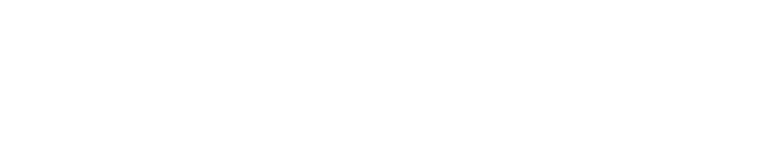
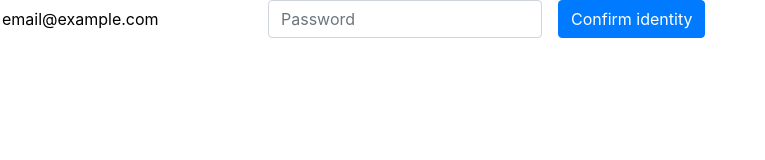
Before and after one commit to liz-barnes/sorting-hat, a plain HTML site: page index.html in a window 1280 px wide. Shown: the whole page, without its empty margins (0-765 px from the left). Drawn offline with nearby package versions, Linux system fonts and the light colour scheme.

Commit message:
add Bootstrap form

```diff
--- a/index.html
+++ b/index.html
@@ -8,9 +8,25 @@
     <link rel="stylesheet" href="main.css">
 </head>
 <body>
+    <!-- FORM START -->
+    <div class="form-container">
+        <form class="form-inline">
+            <div class="form-group mb-2">
+              <label for="staticEmail2" class="sr-only">Email</label>
+              <input type="text" readonly class="form-control-plaintext" id="staticEmail2" value="email@example.com">
+            </div>
+            <div class="form-group mx-sm-3 mb-2">
+              <label for="inputPassword2" class="sr-only">Password</label>
+              <input type="password" class="form-control" id="inputPassword2" placeholder="Password">
+            </div>
+            <button type="submit" class="btn btn-primary mb-2">Confirm identity</button>
+          </form>
+    </div>
+    <!-- FORM END -->
+
     <script src="https://code.jquery.com/jquery-3.2.1.slim.min.js" integrity="sha384-KJ3o2DKtIkvYIK3UENzmM7KCkRr/rE9/Qpg6aAZGJwFDMVNA/GpGFF93hXpG5KkN" crossorigin="anonymous"></script>
-<script src="https://cdnjs.cloudflare.com/ajax/libs/popper.js/1.12.9/umd/popper.min.js" integrity="sha384-ApNbgh9B+Y1QKtv3Rn7W3mgPxhU9K/ScQsAP7hUibX39j7fakFPskvXusvfa0b4Q" crossorigin="anonymous"></script>
-<script src="https://maxcdn.bootstrapcdn.com/bootstrap/4.0.0/js/bootstrap.min.js" integrity="sha384-JZR6Spejh4U02d8jOt6vLEHfe/JQGiRRSQQxSfFWpi1MquVdAyjUar5+76PVCmYl" crossorigin="anonymous"></script>
+    <script src="https://cdnjs.cloudflare.com/ajax/libs/popper.js/1.12.9/umd/popper.min.js" integrity="sha384-ApNbgh9B+Y1QKtv3Rn7W3mgPxhU9K/ScQsAP7hUibX39j7fakFPskvXusvfa0b4Q" crossorigin="anonymous"></script>
+    <script src="https://maxcdn.bootstrapcdn.com/bootstrap/4.0.0/js/bootstrap.min.js" integrity="sha384-JZR6Spejh4U02d8jOt6vLEHfe/JQGiRRSQQxSfFWpi1MquVdAyjUar5+76PVCmYl" crossorigin="anonymous"></script>
     <script src="main.js"></script>
 </body>
 </html>
```
